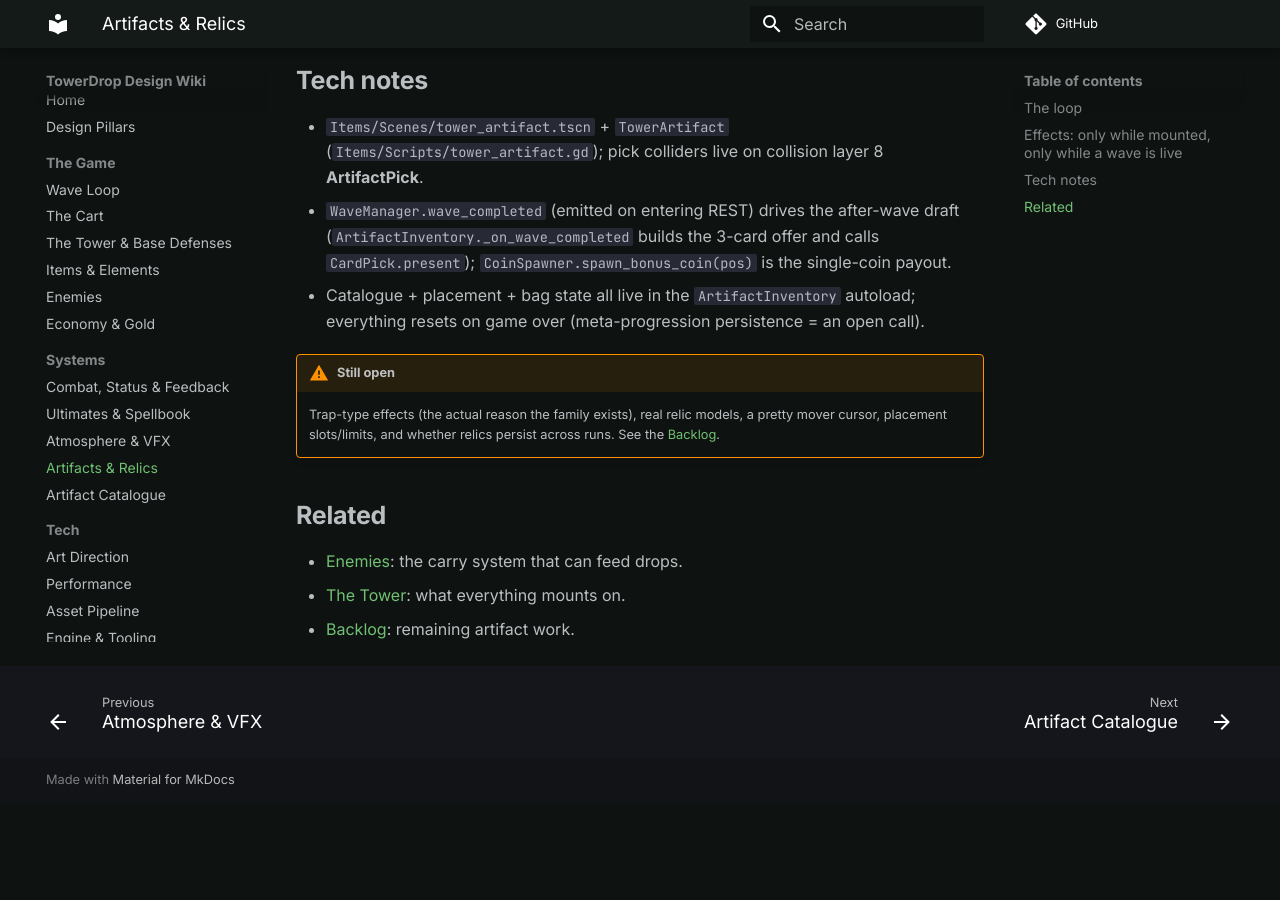
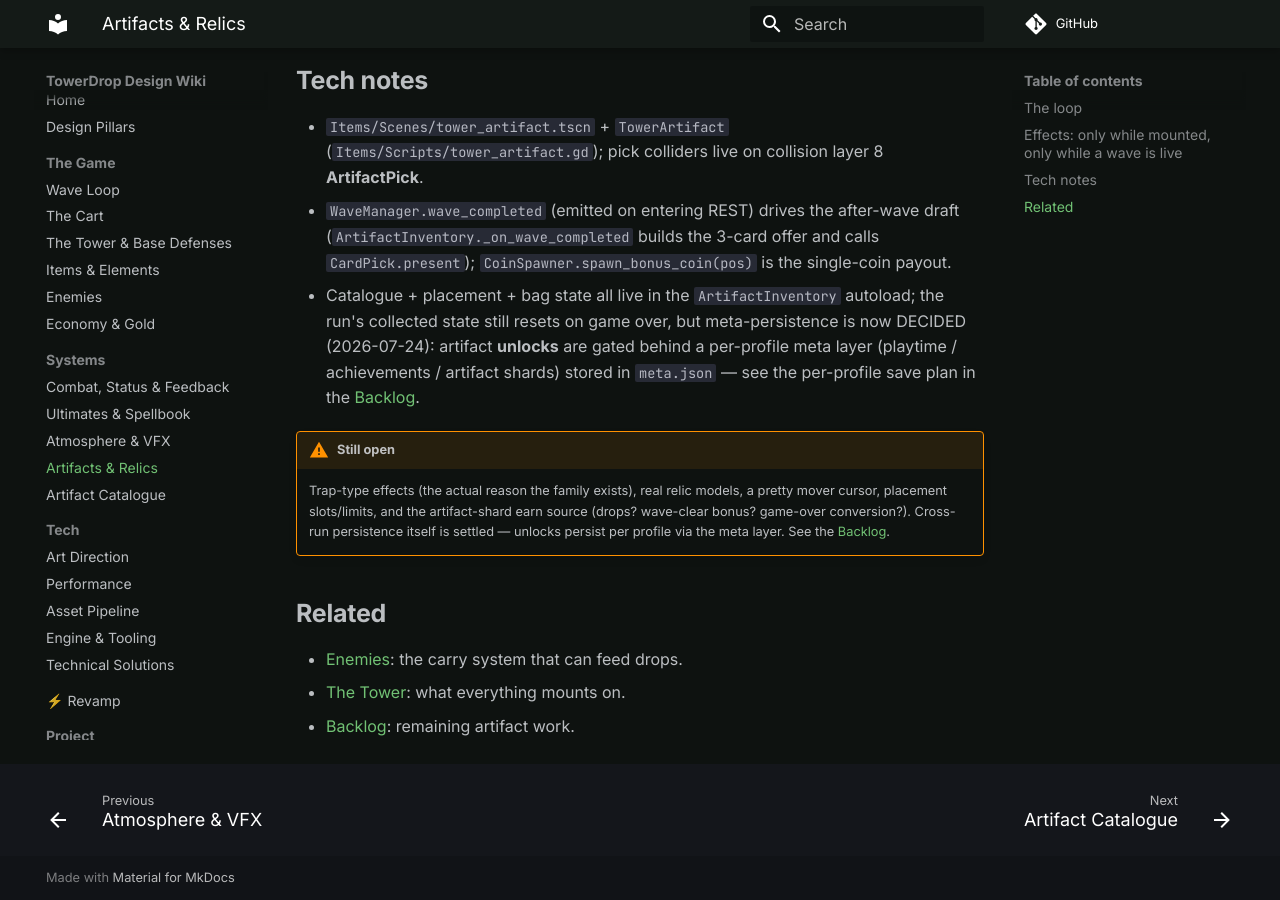
Before and after one commit to cap7n/towerdrop-docs, an MkDocs documentation site: the page built from docs/systems/artifacts.md, in a window 1280 px wide and 900 px high, scrolled down 1486 px. Built offline with MkDocs 1.6.1 and Material for MkDocs 9.7.7, drawn with Linux system fonts in a browser that asks for light colours; comment, search, counter and statistics services are not loaded; before the commit the page ends 2289 px from its top, so only the background shows below that.

Commit message:
Artifacts gated behind meta-progression: update save plan + artifact docs
- Meta unlock of artifacts: record the three decided unlock routes
  (playtime, achievements, artifact shards — shard source still open)
- Per-profile save plan: add the meta layer — profiles/<id>/meta.json
  survives game over (playtime_total, achievements, shards,
  artifacts_unlocked), SaveSystem save_meta/load_meta +
  is_artifact_unlocked, grant_random draws only from the unlocked
  pool, game over deletes the run file but flushes meta
- systems/artifacts.md: persistence no longer "an open call" — point
  at the meta layer; narrow the still-open list to the shard source

Co-Authored-By: Claude Fable 5 <noreply@anthropic.com>
Claude-Session: https://claude.ai/code/session_01Uf47yWtp8dPy8P5GhAfa5q

```diff
--- a/docs/systems/artifacts.md
+++ b/docs/systems/artifacts.md
@@ -23,10 +23,10 @@ The passives use the placeholder **0.5³ cube** tinted the artifact's colour; th
 
 - `Items/Scenes/tower_artifact.tscn` + `TowerArtifact` (`Items/Scripts/tower_artifact.gd`); pick colliders live on collision layer 8 **ArtifactPick**.
 - `WaveManager.wave_completed` (emitted on entering REST) drives the after-wave draft (`ArtifactInventory._on_wave_completed` builds the 3-card offer and calls `CardPick.present`); `CoinSpawner.spawn_bonus_coin(pos)` is the single-coin payout.
-- Catalogue + placement + bag state all live in the `ArtifactInventory` autoload; everything resets on game over (meta-progression persistence = an open call).
+- Catalogue + placement + bag state all live in the `ArtifactInventory` autoload; the run's collected state still resets on game over, but meta-persistence is now DECIDED (2026-07-24): artifact **unlocks** are gated behind a per-profile meta layer (playtime / achievements / artifact shards) stored in `meta.json` — see the per-profile save plan in the [Backlog](../project/backlog.md).
 
 !!! warning "Still open"
-    Trap-type effects (the actual reason the family exists), real relic models, a pretty mover cursor, placement slots/limits, and whether relics persist across runs. See the [Backlog](../project/backlog.md).
+    Trap-type effects (the actual reason the family exists), real relic models, a pretty mover cursor, placement slots/limits, and the artifact-shard earn source (drops? wave-clear bonus? game-over conversion?). Cross-run persistence itself is settled — unlocks persist per profile via the meta layer. See the [Backlog](../project/backlog.md).
 
 ## Related
 
```
Also changed, not shown: docs/project/backlog.md (+2 -1 lines).
